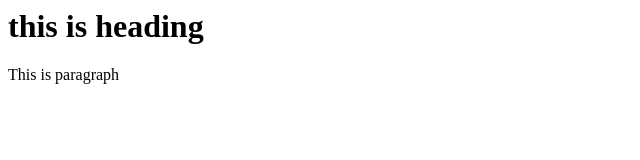
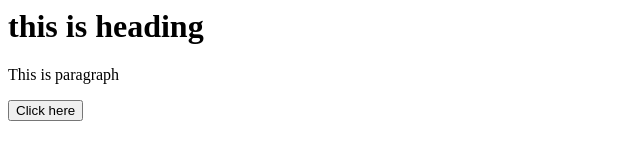
Before and after one commit to GundaSatwik/new_git_repo, a plain HTML site: page index.html in a window 1280 px wide. Shown: the whole page, without its empty margins (0-640 px from the left). Drawn offline with Linux system fonts and the light colour scheme.

Commit message:
added button

```diff
--- a/index.html
+++ b/index.html
@@ -1,4 +1,7 @@
+<div>
 <h1>this is heading
 
 </h1>
 <p>This is paragraph</p>
+<button>Click here</button>
+</div>
```
